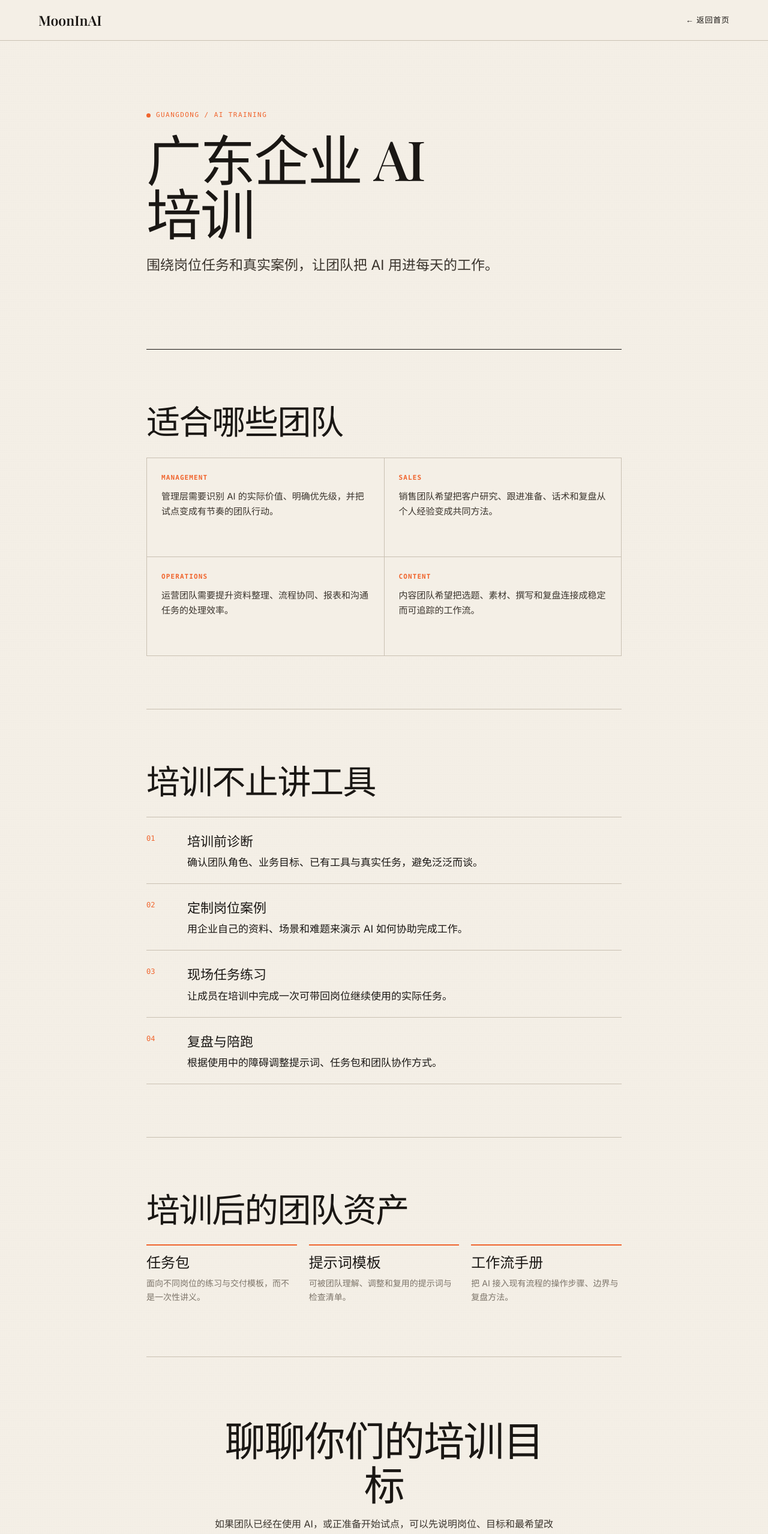
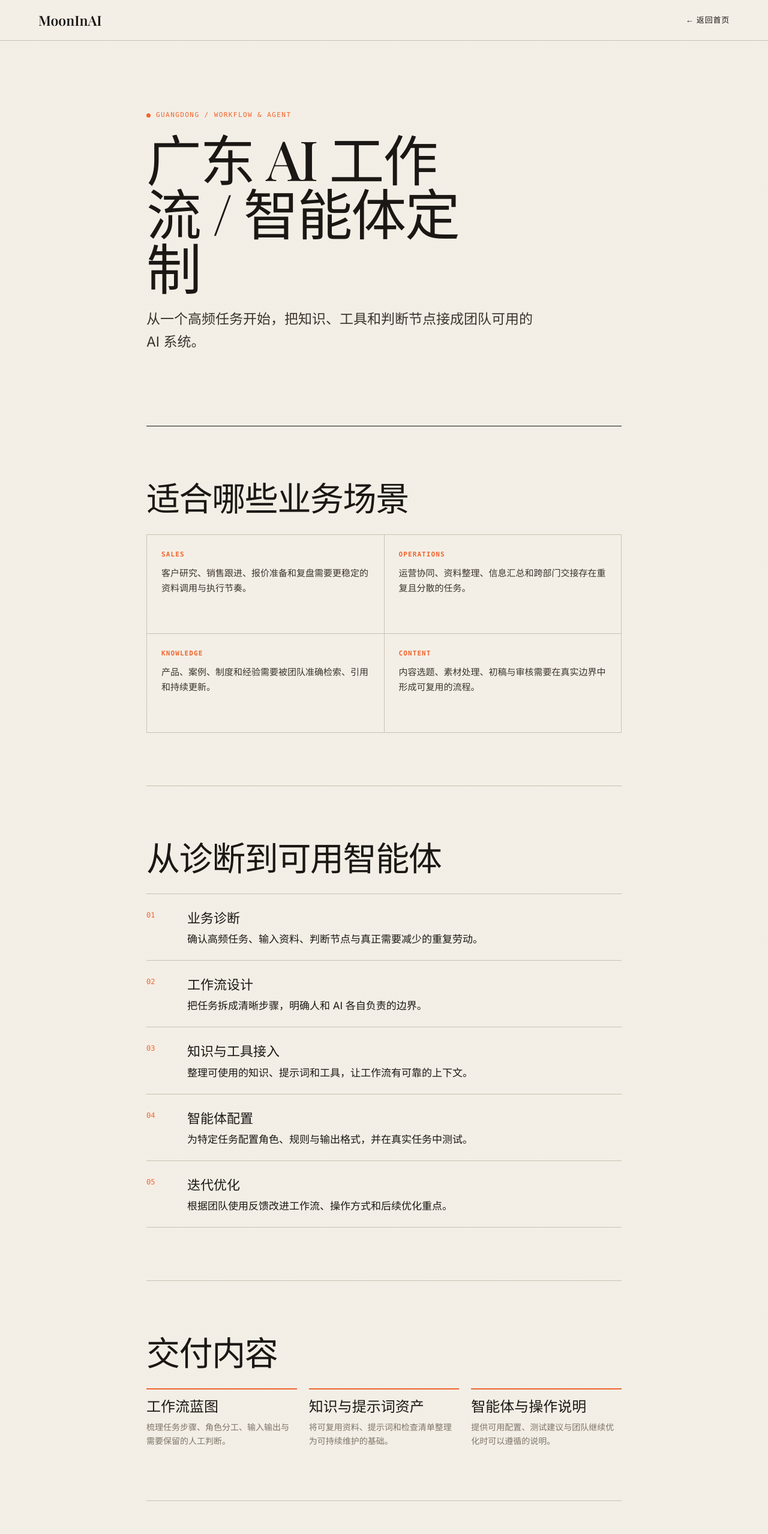
Before and after one commit to chenjin-cmd/MoonInAI, a website: page guangdong-ai-training.html in a window 1280 px wide. Shown: the top 2558 px of the page at 60% size. Drawn offline with nearby package versions, Linux system fonts and the light colour scheme.

Commit message:
feat: add workflow and agent customization page

```diff
--- a/guangdong-ai-training.html
+++ b/guangdong-ai-training.html
@@ -3,12 +3,12 @@
 <head>
 <meta charset="UTF-8" />
 <meta name="viewport" content="width=device-width, initial-scale=1.0" />
-<title>广东企业 AI 培训｜MoonInAI</title>
-<meta name="description" content="MoonInAI 为广东企业提供围绕真实岗位任务的 AI 培训，沉淀任务包、提示词模板与团队工作流。" />
+<title>广东 AI 工作流 / 智能体定制｜MoonInAI</title>
+<meta name="description" content="MoonInAI 为广东企业定制 AI 工作流与智能体，把销售、运营、知识和内容中的高频任务接成可执行系统。" />
 <link rel="canonical" href="https://mooninai.top/guangdong-ai-training.html" />
 <meta property="og:type" content="website" />
-<meta property="og:title" content="广东企业 AI 培训｜MoonInAI" />
-<meta property="og:description" content="基于真实岗位任务和企业案例，帮助广东团队把 AI 用进每天的工作。" />
+<meta property="og:title" content="广东 AI 工作流 / 智能体定制｜MoonInAI" />
+<meta property="og:description" content="从业务诊断到智能体配置，为广东企业将高频任务接成可执行的 AI 工作流。" />
 <meta property="og:url" content="https://mooninai.top/guangdong-ai-training.html" />
 <link rel="preconnect" href="https://fonts.googleapis.com" />
 <link rel="preconnect" href="https://fonts.gstatic.com" crossorigin />
@@ -18,12 +18,12 @@
 <body>
 <header class="site-header"><a class="brand" href="./index.html">MoonInAI</a><a class="back" href="./index.html">← 返回首页</a></header>
 <main>
-  <section class="hero"><p class="eyebrow">GUANGDONG / AI TRAINING</p><h1>广东企业 AI 培训</h1><p class="lead">围绕岗位任务和真实案例，让团队把 AI 用进每天的工作。</p></section>
-  <section class="section"><h2>适合哪些团队</h2><div class="detail-grid"><article class="detail"><b>MANAGEMENT</b><p>管理层需要识别 AI 的实际价值、明确优先级，并把试点变成有节奏的团队行动。</p></article><article class="detail"><b>SALES</b><p>销售团队希望把客户研究、跟进准备、话术和复盘从个人经验变成共同方法。</p></article><article class="detail"><b>OPERATIONS</b><p>运营团队需要提升资料整理、流程协同、报表和沟通任务的处理效率。</p></article><article class="detail"><b>CONTENT</b><p>内容团队希望把选题、素材、撰写和复盘连接成稳定而可追踪的工作流。</p></article></div></section>
-  <section class="section"><h2>培训不止讲工具</h2><ol class="steps"><li><div><strong>培训前诊断</strong>确认团队角色、业务目标、已有工具与真实任务，避免泛泛而谈。</div></li><li><div><strong>定制岗位案例</strong>用企业自己的资料、场景和难题来演示 AI 如何协助完成工作。</div></li><li><div><strong>现场任务练习</strong>让成员在培训中完成一次可带回岗位继续使用的实际任务。</div></li><li><div><strong>复盘与陪跑</strong>根据使用中的障碍调整提示词、任务包和团队协作方式。</div></li></ol></section>
-  <section class="section"><h2>培训后的团队资产</h2><div class="deliverables"><div><h3>任务包</h3><p>面向不同岗位的练习与交付模板，而不是一次性讲义。</p></div><div><h3>提示词模板</h3><p>可被团队理解、调整和复用的提示词与检查清单。</p></div><div><h3>工作流手册</h3><p>把 AI 接入现有流程的操作步骤、边界与复盘方法。</p></div></div></section>
-  <section class="contact"><h2>聊聊你们的培训目标</h2><p>如果团队已经在使用 AI，或正准备开始试点，可以先说明岗位、目标和最希望改善的真实任务。</p><a class="cta" href="weixin://">扫码添加微信</a><nav class="related" aria-label="相关服务"><a href="./index.html">MoonInAI 首页</a><a href="./guangdong-ai-system.html">广东传统企业 AI 系统</a></nav></section>
+  <section class="hero"><p class="eyebrow">GUANGDONG / WORKFLOW & AGENT</p><h1>广东 AI 工作流 / 智能体定制</h1><p class="lead">从一个高频任务开始，把知识、工具和判断节点接成团队可用的 AI 系统。</p></section>
+  <section class="section"><h2>适合哪些业务场景</h2><div class="detail-grid"><article class="detail"><b>SALES</b><p>客户研究、销售跟进、报价准备和复盘需要更稳定的资料调用与执行节奏。</p></article><article class="detail"><b>OPERATIONS</b><p>运营协同、资料整理、信息汇总和跨部门交接存在重复且分散的任务。</p></article><article class="detail"><b>KNOWLEDGE</b><p>产品、案例、制度和经验需要被团队准确检索、引用和持续更新。</p></article><article class="detail"><b>CONTENT</b><p>内容选题、素材处理、初稿与审核需要在真实边界中形成可复用的流程。</p></article></div></section>
+  <section class="section"><h2>从诊断到可用智能体</h2><ol class="steps"><li><div><strong>业务诊断</strong>确认高频任务、输入资料、判断节点与真正需要减少的重复劳动。</div></li><li><div><strong>工作流设计</strong>把任务拆成清晰步骤，明确人和 AI 各自负责的边界。</div></li><li><div><strong>知识与工具接入</strong>整理可使用的知识、提示词和工具，让工作流有可靠的上下文。</div></li><li><div><strong>智能体配置</strong>为特定任务配置角色、规则与输出格式，并在真实任务中测试。</div></li><li><div><strong>迭代优化</strong>根据团队使用反馈改进工作流、操作方式和后续优化重点。</div></li></ol></section>
+  <section class="section"><h2>交付内容</h2><div class="deliverables"><div><h3>工作流蓝图</h3><p>梳理任务步骤、角色分工、输入输出与需要保留的人工判断。</p></div><div><h3>知识与提示词资产</h3><p>将可复用资料、提示词和检查清单整理为可持续维护的基础。</p></div><div><h3>智能体与操作说明</h3><p>提供可用配置、测试建议与团队继续优化时可以遵循的说明。</p></div></div></section>
+  <section class="contact"><h2>从一个高频任务开始</h2><p>如果团队有反复出现、依赖资料和人工判断的任务，可以先说明它现在是怎样完成的。</p><a class="cta" href="weixin://">扫码添加微信</a><nav class="related" aria-label="相关服务"><a href="./index.html">MoonInAI 首页</a><a href="./guangdong-ai-system.html">广东传统企业 AI 系统</a><a href="./guangdong-ai-salon.html">广东 AI 线下沙龙</a><a href="./guangdong-ai-beginner-course.html">AI 新手入门课程</a></nav></section>
 </main>
-<footer>© 2026 MoonInAI · 广东企业 AI 培训</footer>
+<footer>© 2026 MoonInAI · 广东 AI 工作流 / 智能体定制</footer>
 </body>
 </html>
```
Also changed, not shown: guangdong-ai-beginner-course.html (+1 -1 lines), guangdong-ai-salon.html (+1 -1 lines), guangdong-ai-system.html (+1 -1 lines).
